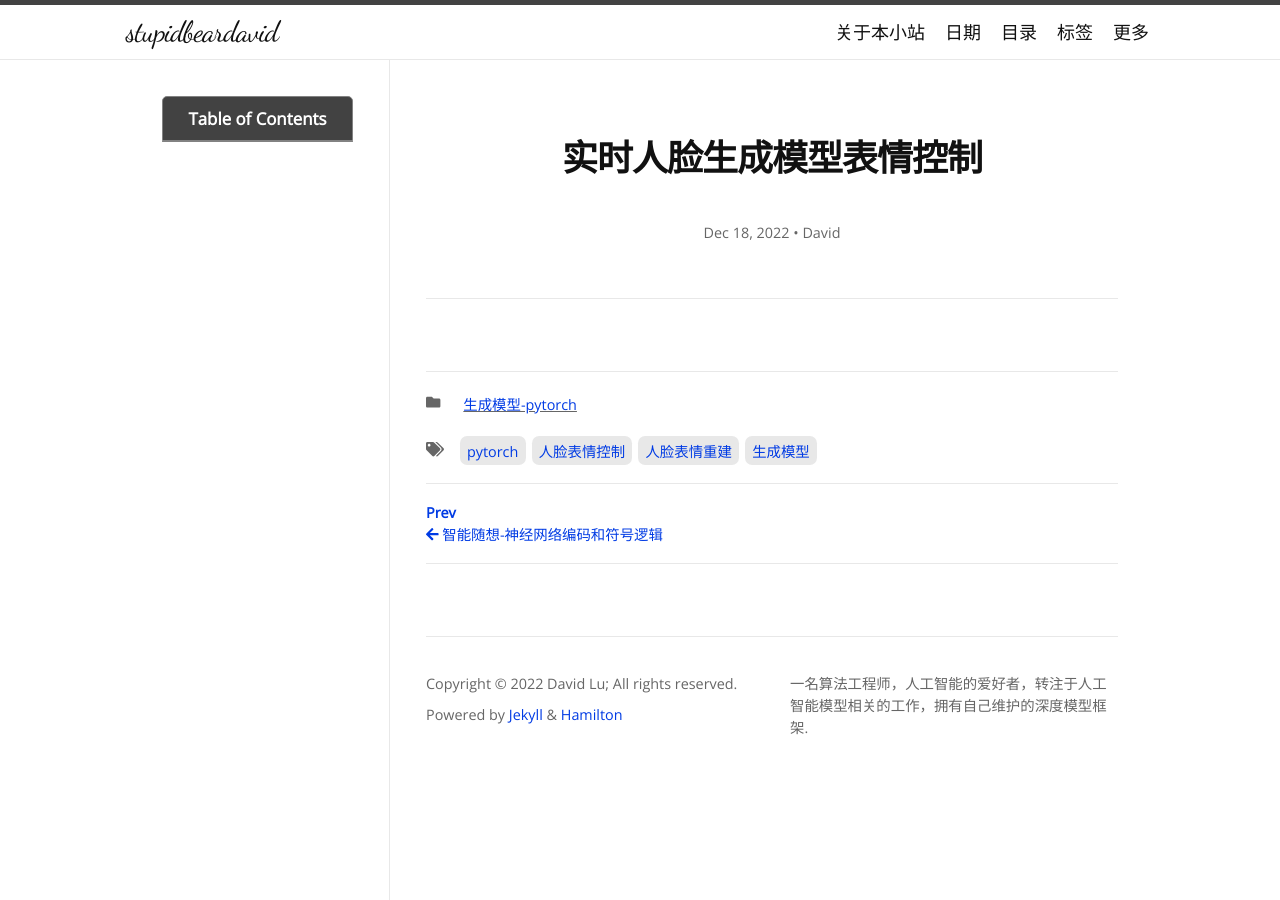
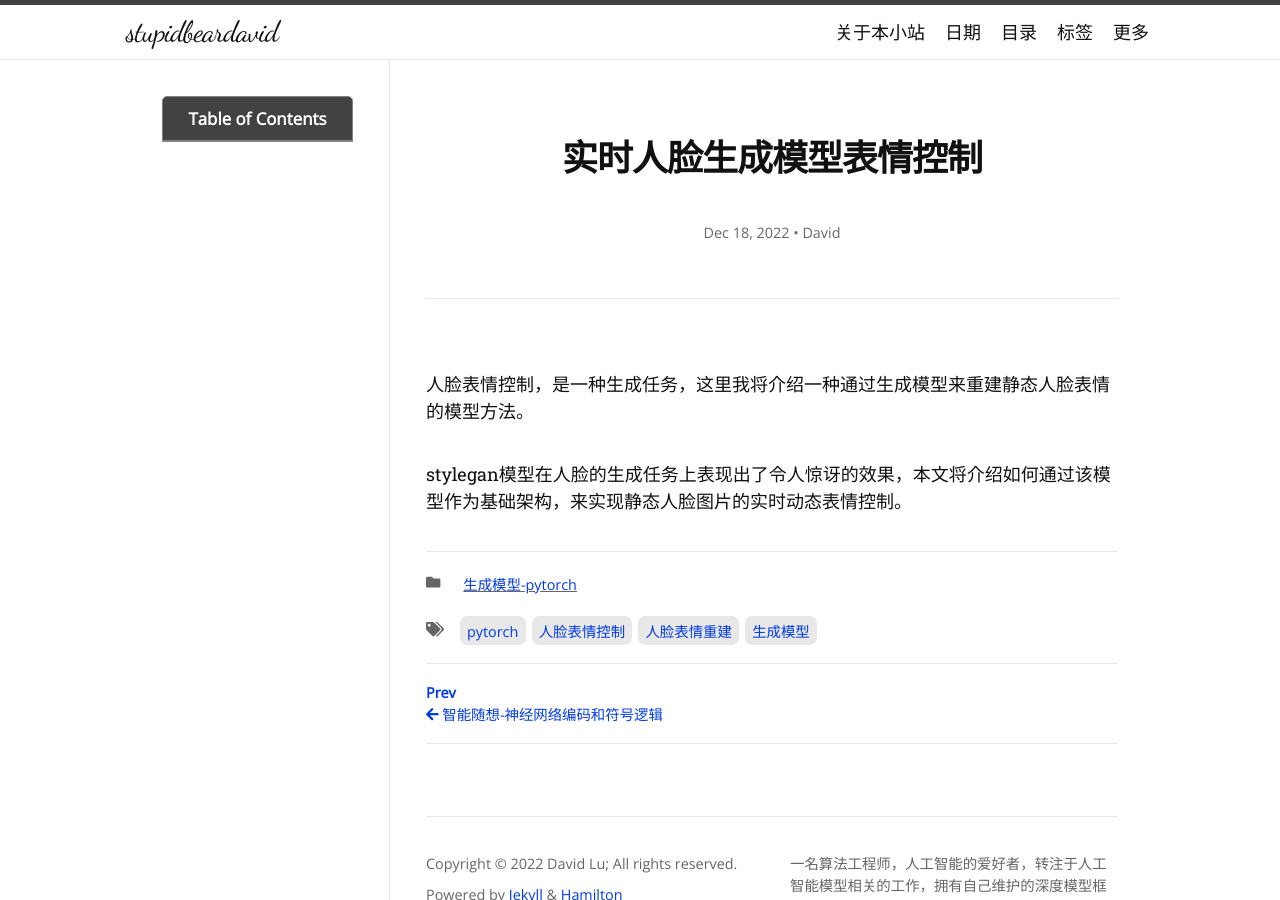
Before and after one commit to luhaofang/luhaofang.github.io, a Jekyll site: the page built from _posts/2022-12-18-mark.md, in a window 1280 px wide. Built offline with Jekyll 4.4.1, drawn with Linux system fonts in a browser that asks for light colours; nearby versions of some CDN libraries; some web fonts are replaced.

Commit message:
Update 2022-12-18-mark.md

```diff
--- a/_posts/2022-12-18-mark.md
+++ b/_posts/2022-12-18-mark.md
@@ -7,3 +7,8 @@ tags: [pytorch, 人脸表情控制, 生成模型, 人脸表情重建]
 author:
   - David
 ---
+
+
+人脸表情控制，是一种生成任务，这里我将介绍一种通过生成模型来重建静态人脸表情的模型方法。
+
+stylegan模型在人脸的生成任务上表现出了令人惊讶的效果，本文将介绍如何通过该模型作为基础架构，来实现静态人脸图片的实时动态表情控制。
```
